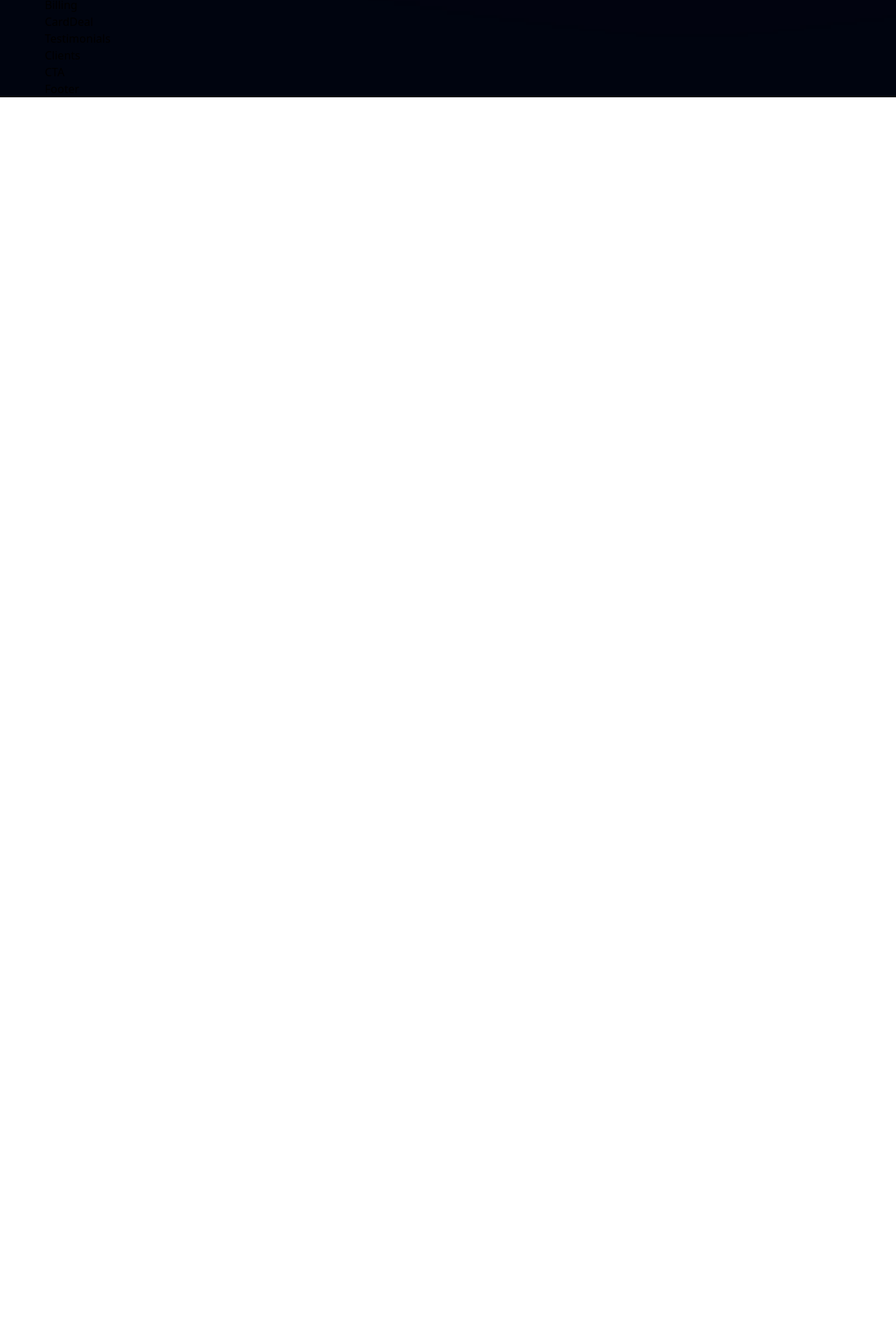
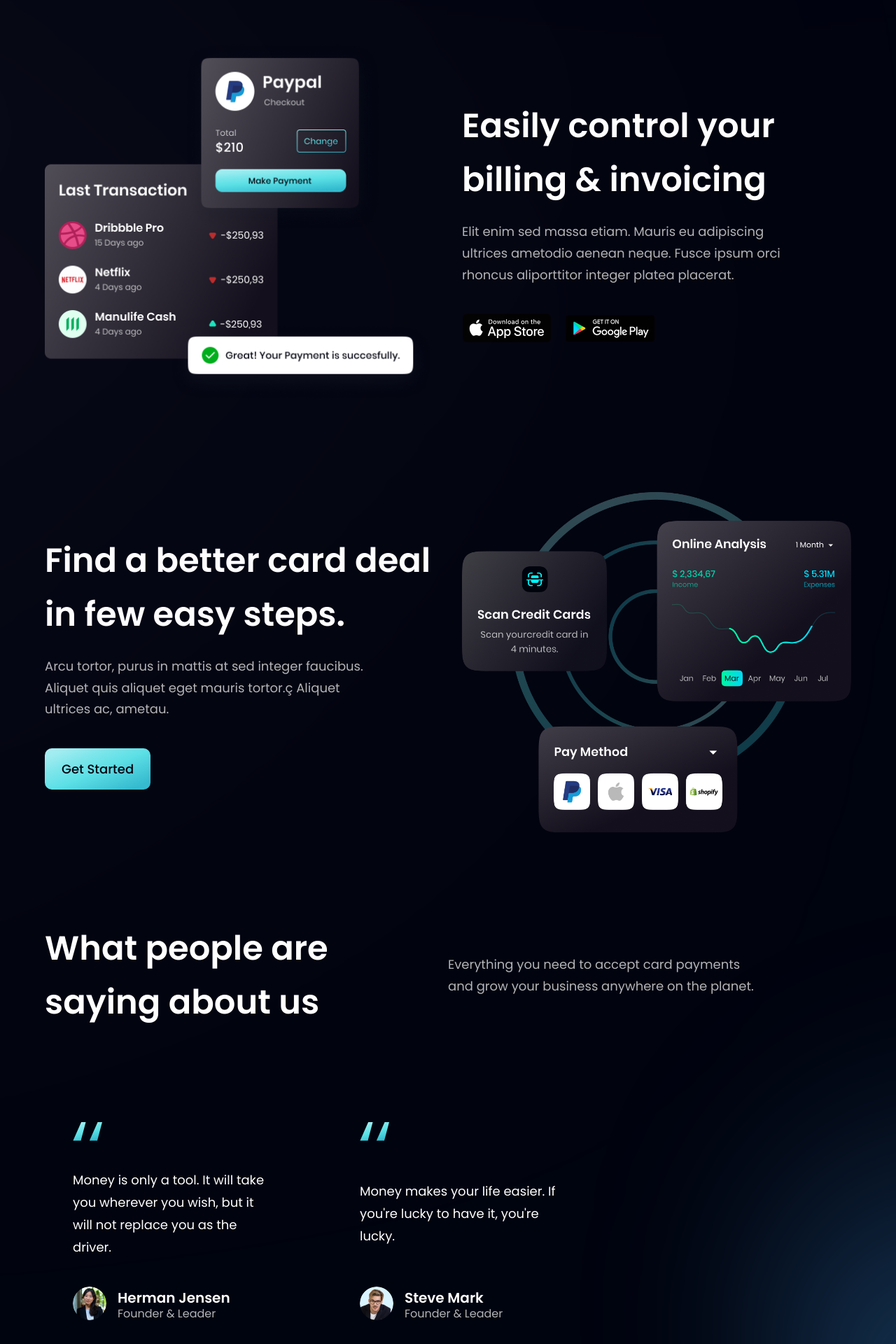
Before and after one commit to HarishBhatta/bank-app, a React (Vite) app: page / in a window 1280 px wide. Shown: the part 1574-3494 px from the top of the page at 70% size. Before the commit the page ends 1713 px from the top, so only its background shows below. Built offline with nearby package versions, Linux system fonts and the light colour scheme.

Commit message:
Testimonial section complete

```diff
--- a/src/components/Billing.jsx
+++ b/src/components/Billing.jsx
@@ -1,8 +1,25 @@
+import { apple, bill, google } from '../assets'
+import styles, {layout} from '../style'
 import React from 'react'
 
 const Billing = () => {
   return (
-    <div>Billing</div>
+    <section id="product" className={layout.sectionReverse}>
+      <div className={layout.sectionImgReverse}>
+        <img src={bill} alt="bill" className="w-[100%] h-[100%] relative z-[5]" />
+        <div className='absolute z-[3] -left-1/2 top-0 w-[50%] h-[50%] rounded-full white__gradient'/>
+      <div className='absolute z-[0] -left-1/2 bottom-0 w-[50%] h-[50%] rounded-full pink__gradient'/>
+      </div>
+      <div className={layout.sectionInfo}>
+        <h2 className={styles.heading2}>Easily control your <br className='sm:block hidden'/> billing & invoicing</h2>
+        <p className={`${styles.paragraph} max-w-[470px] mt-5`}>Elit enim sed massa etiam. Mauris eu adipiscing ultrices ametodio aenean neque. Fusce ipsum orci rhoncus aliporttitor integer platea placerat.</p>
+        <div className="flex flex-row flex-wrap sm:mt-10 mt-6">
+          <img src={apple} alt="apple" className='w-[128px] h-[42px] object-contain mr-5 cursor-pointer'/>
+          <img src={google} alt="google" className='w-[128px] h-[42px] object-contain cursor-pointer'/>
+        </div>
+      </div>
+
+    </section>
   )
 }
 
--- a/src/components/Button.jsx
+++ b/src/components/Button.jsx
@@ -2,7 +2,7 @@
 
 const Button = ({styles}) => {
   return (
-    <button type='button' className={`py-4 px-6 bg-blue-gradient font-poppins font-medium text-[18px] text-primary outline-none ${styles}`}>
+    <button type='button' className={`py-4 px-6 bg-blue-gradient font-poppins font-medium text-[18px] text-primary outline-none ${styles} rounded-[10px]`}>
         Get Started
     </button>
     )
--- a/src/components/CardDeal.jsx
+++ b/src/components/CardDeal.jsx
@@ -1,8 +1,20 @@
 import React from 'react'
+import { card } from '../assets'
+import styles, {layout} from '../style'
+import Button from './Button'
 
 const CardDeal = () => {
   return (
-    <div>CardDeal</div>
+    <section className={layout.section}>
+      <div className={layout.sectionInfo}>
+        <h2 className={styles.heading2}>Find a better card deal <br className='sm:block hidden'/>in few easy steps.</h2>
+        <p className={`${styles.paragraph} max-w-[480px] mt-5`}>Arcu tortor, purus in mattis at sed integer faucibus. Aliquet quis aliquet eget mauris tortor.ç Aliquet ultrices ac, ametau.</p>
+        <Button styles='mt-10'/>
+      </div>
+      <div className={layout.sectionImg}>
+        <img src={card} alt="Card" className="w-[100%] h-[100%]" />
+      </div>
+    </section>
   )
 }
 
--- /dev/null
+++ b/src/components/FeedbackCard.jsx
@@ -0,0 +1,21 @@
+import React from 'react'
+import { quotes } from '../assets'
+
+
+const FeedbackCard = ({content, name, title, img}) => {
+  return (
+    <div className='flex justify-between flex-col px-10 py-12 rounded-[20px] max-w-[370px] md:mr-10 sm:mr-5 mr-0 my-5 feedback-card'>
+        <img src={quotes} alt="quotes" className='w-[42px] h-[27px] object-contain'/>
+        <p className='font-poppins font-normal text-[18px] leading-[32px] text-white my-10'>{content}</p>
+        <div className="flex flex-row ">
+            <img src={img} alt="name" className='w-[48px] h-[48px] rounded-full' />
+            <div className="flex flex-col ml-4">
+                <h4 className='font-poppins font-semibold text-[20px] leading-[32px] text-white'>{name}</h4>
+                <p className='font-poppins font-normal text-[16px] leading-[14px] text-dimWhite'>{title}</p>
+            </div>
+        </div>
+    </div>
+  )
+}
+
+export default FeedbackCard
--- a/src/components/Testimonials.jsx
+++ b/src/components/Testimonials.jsx
@@ -1,9 +1,24 @@
 import React from 'react'
-
+import { feedback } from '../constants'
+import styles from '../style'
+import FeedbackCard from './FeedbackCard'
 const Testimonials = () => {
   return (
-    <div>Testimonials</div>
-  )
+    <section id="clients" className={`${styles.paddingY} ${styles.flexCenter} flex-col relative`}>
+      <div className='absolute z-0 w-[60%] h-[60%] -right-[50%] rounded-full blue__gradient'/>
+      <div className="w-full flex justify-between items-center md:flex-row flex-col sm:mb-16 mb-6 relative z-[1]">
+        <h1 className={styles.heading2}>What people are <br className='sm:block hidden'/>saying about us</h1>
+        <div className='w-full md:mt-0 mt-6'>
+          <p className={`${styles.paragraph} text-left max-w-[450px]`}>Everything you need to accept card payments and grow your business anywhere on the planet.</p>
+        </div>
+      </div>
+      <div className="flex flex-wrap sm:justify-start justify-center w-full feedback-container relative z-[1]">
+        {feedback.map((card) => (
+          <FeedbackCard key={card.id} {...card}/>
+        ))}
+      </div>
+    </section>
+    )
 }
 
 export default Testimonials
```
